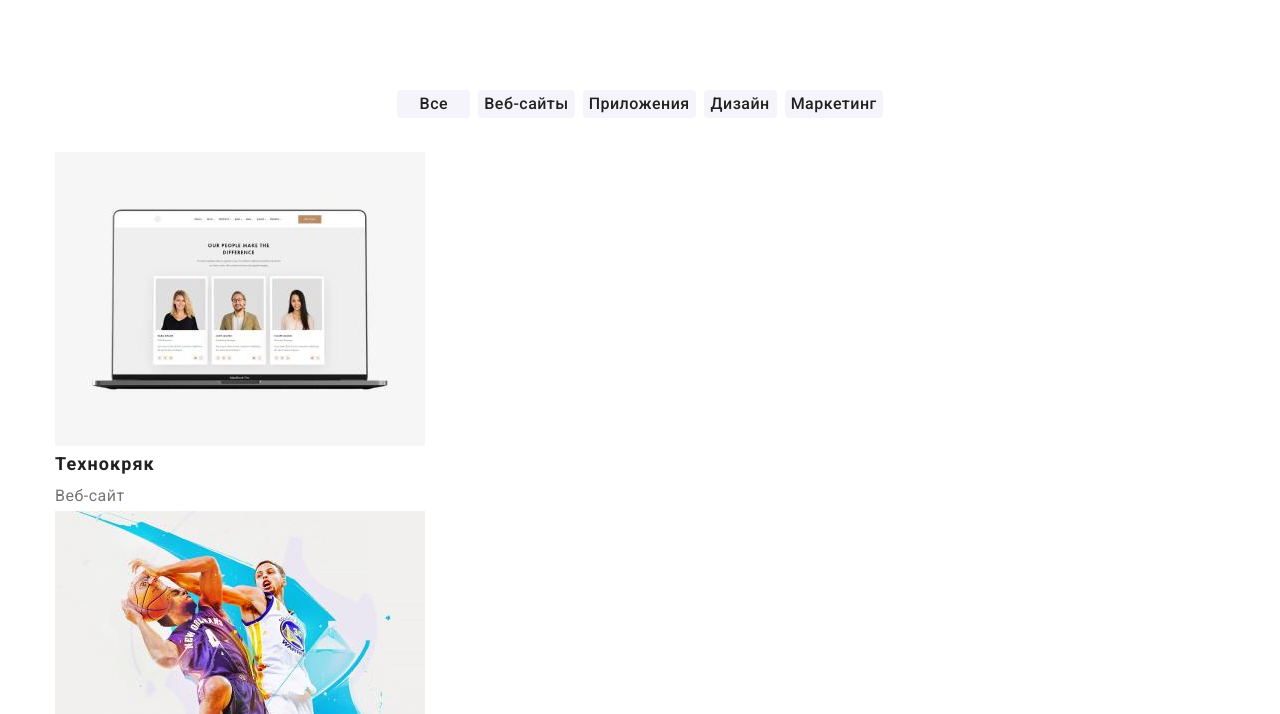
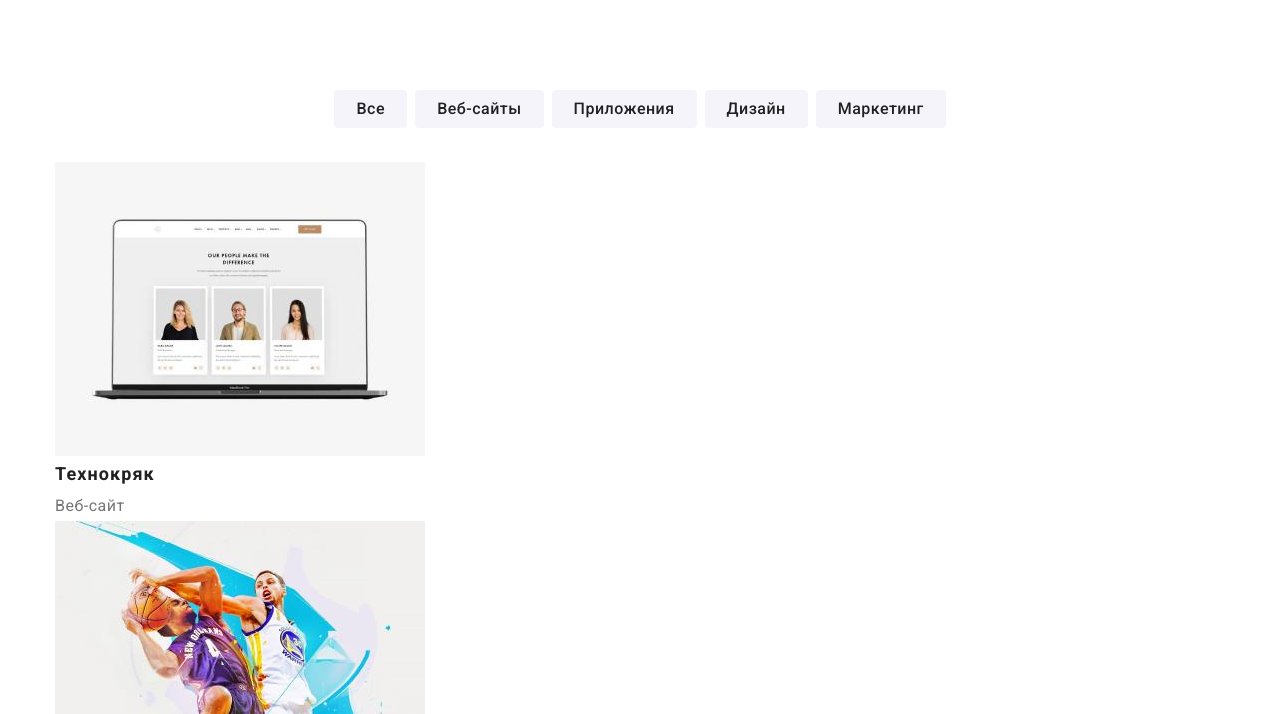
Before and after one commit to ValeriaL123/goit-markup-hw-03, a plain HTML site: page portfolio.html in a window 1280 px wide. Shown: the part 86-800 px from the top of the page. Drawn offline with nearby package versions, Linux system fonts and the light colour scheme.

Commit message:
Позиционирование footer, filters

```diff
--- a/css/style.css
+++ b/css/style.css
@@ -237,10 +237,12 @@ padding-bottom: 32px;
   color: var(--secondary-text-color);
 }
 
-.list.features{
+/* .list.features{
   margin-left: -30px;
     margin-top: -30px;
-  }
+  } */
+
+
   .features-item{
     flex-basis: calc(100% / 4 - 30px);
     margin-left: 30px;
@@ -339,6 +341,9 @@ text-align: center;
 }
 a[href="mailto:info@example.com"]{
   margin-bottom: 9px;
+
+
+  /* ////////////////// */
 }
 .description-flex{
   padding-top: 30px;
@@ -348,8 +353,10 @@ a[href="mailto:info@example.com"]{
 .description-flex .description-title{
   margin-bottom: 10px;
 }
+
+
 .description-list-item{
-  background: #FFFFFF;
+background: #FFFFFF;
 box-shadow: 0px 1px 3px rgba(0, 0, 0, 0.12), 0px 1px 1px rgba(0, 0, 0, 0.14), 0px 2px 1px rgba(0, 0, 0, 0.2);
 border-radius: 0px 0px 4px 4px;
 }
@@ -367,24 +374,28 @@ border-radius: 0px 0px 4px 4px;
 .list.filters{
 display: flex;
 justify-content: center;
-flex-wrap: wrap;
 padding-top: 94px;
 padding-bottom: 34px;
-margin-left: -8px;
-margin-top: -8px;
+
+}
+
+.list-filters-item:not(:last-child){
+  margin-right: 8px;
 }
 
 
+/*  Портфолио сетка */
 
-.list-filters-item{
-  flex-basis: calc(100%/5 -8px);
-  margin-left: 8px;
-  margin-top: 8px;
+/* .list.portfolio{
+  margin-left: -30px;
+  margin-top: -30px;
+} */
 
-}
-
-
-
+/* .list-portfolio-item{
+  margin-left: 30px;
+  margin-top: 30px;
+  flex-basis: calc(100% / 3 - 30px);
+} */
 .menu .btn {
   font-weight: 500;
   font-size: 16px;
@@ -396,7 +407,7 @@ margin-top: -8px;
   border-radius: 4px;
   border: 0px;
   min-width: 73px;
-
+  padding: 6px 22px;
 }
 
 .menu .btn:hover,
@@ -405,18 +416,6 @@ margin-top: -8px;
   background-color: var(--accent-color);
 }
 
-/*  Портфолио */
-
-/* .list.portfolio{
-  margin-left: -30px;
-  margin-top: -30px;
-} */
-
-/* .list-portfolio-item{
-  margin-left: 30px;
-  margin-top: 30px;
-  flex-basis: calc(100% / 3 - 30px);
-} */
 
 .portfolio .portfolio-title {
   font-weight: 700;
--- a/portfolio.html
+++ b/portfolio.html
@@ -158,17 +158,22 @@
 
   </main>
 
-  <!-- Футер -->
+  <!-- ФУТЕР/////////////// -->
 
   <footer class="footer">
-    <div>
+    <div class="container">
       <a class="link logo" href="./index.html">Web<span class="logo-white">Studio</span></a>
 
       <address class="address">
       <p class="address-text">г. Киев, пр-т Леси Украинки, 26</p>
 
+
+      <div class="contact">
+
       <a class="link" href="mailto:info@example.com">info@example.com</a>
       <a class="link" href="tel:+380991111111">+38 099 111 11 11</a>
+
+    </div>
     </address>
 
     </div>
```
